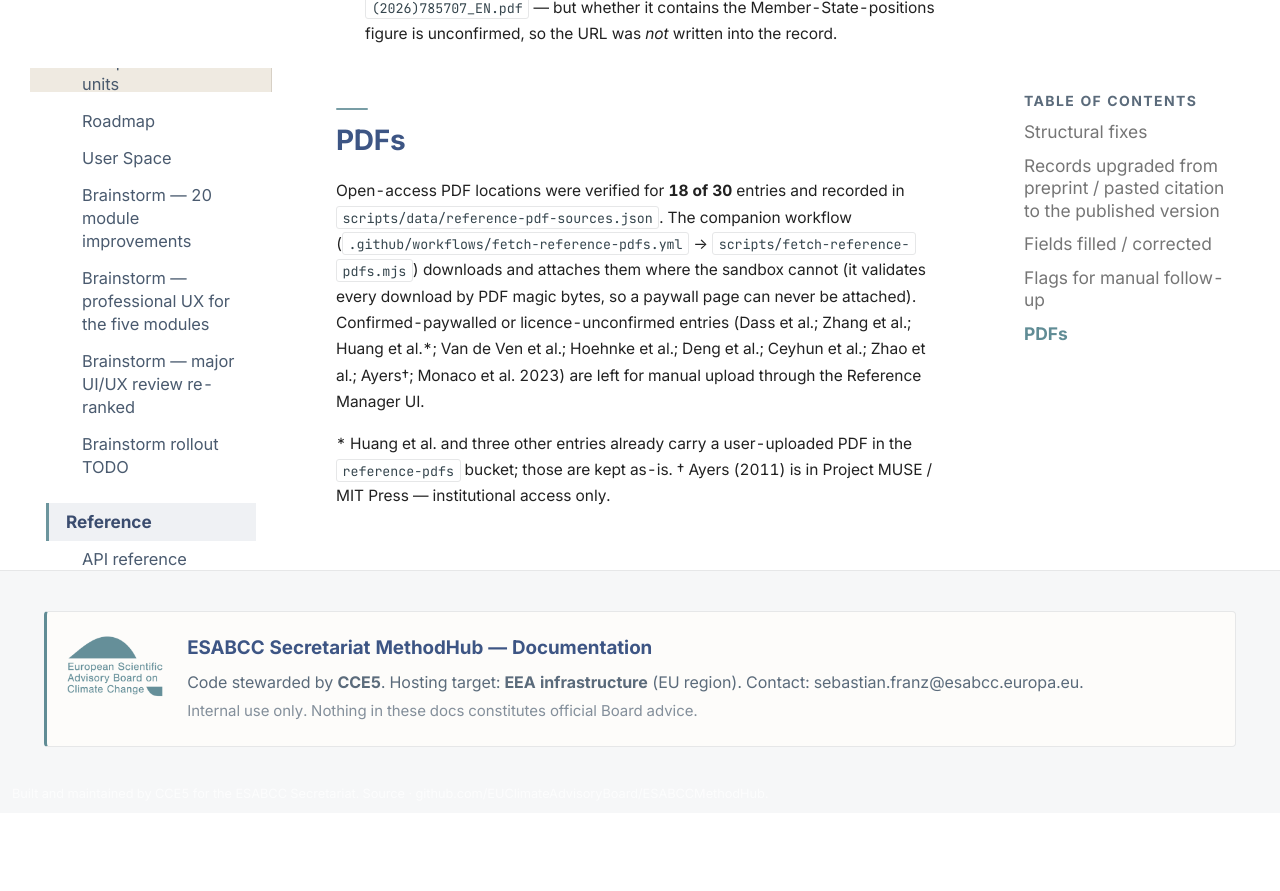
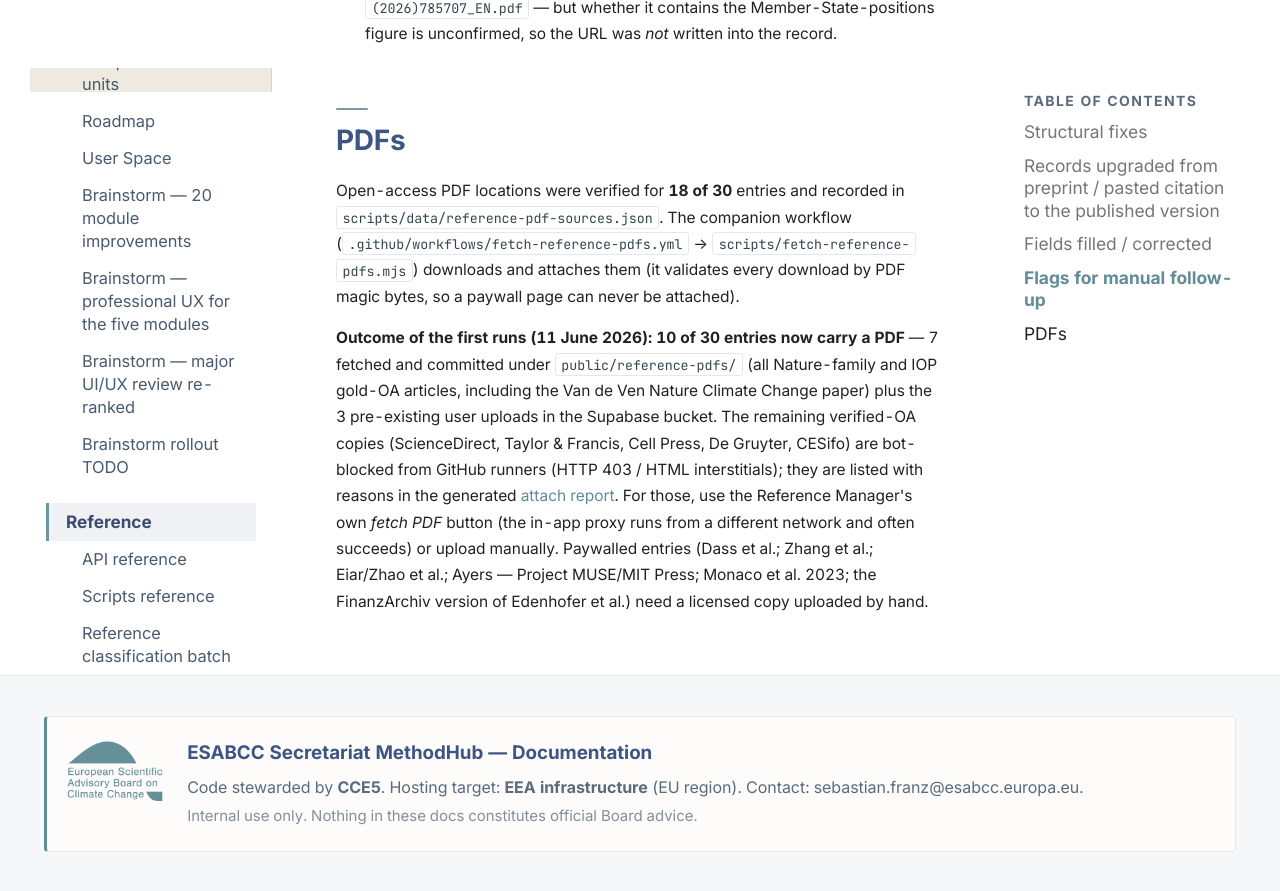
Before and after one commit to EUClimateAdvisoryBoard/ESABCCMethodHub, an MkDocs documentation site: the page built from docs/reference/reference-audit-2026-06.md, in a window 1280 px wide and 900 px high, scrolled down 4168 px. Shown: the top 891 px of the window. Built offline with MkDocs 1.6.1 and Material for MkDocs 9.7.7, drawn with Linux system fonts in a browser that asks for light colours; comment, search, counter and statistics services are not loaded; before the commit the page ends 4981 px from its top, so only the background shows below that.

Commit message:
docs(references): record actual PDF-attachment outcome in audit report
https://claude.ai/code/session_01FLHdLLehYZM1HHWXMkMupq

```diff
--- a/docs/reference/reference-audit-2026-06.md
+++ b/docs/reference/reference-audit-2026-06.md
@@ -82,14 +82,20 @@ al.) verified clean — no changes.
 Open-access PDF locations were verified for **18 of 30** entries and
 recorded in `scripts/data/reference-pdf-sources.json`. The companion
 workflow (`.github/workflows/fetch-reference-pdfs.yml` →
-`scripts/fetch-reference-pdfs.mjs`) downloads and attaches them where the
-sandbox cannot (it validates every download by PDF magic bytes, so a
-paywall page can never be attached). Confirmed-paywalled or
-licence-unconfirmed entries (Dass et al.; Zhang et al.; Huang et al.*;
-Van de Ven et al.; Hoehnke et al.; Deng et al.; Ceyhun et al.; Zhao et
-al.; Ayers†; Monaco et al. 2023) are left for manual upload through the
-Reference Manager UI.
+`scripts/fetch-reference-pdfs.mjs`) downloads and attaches them (it
+validates every download by PDF magic bytes, so a paywall page can never
+be attached).
 
-\* Huang et al. and three other entries already carry a user-uploaded PDF
-in the `reference-pdfs` bucket; those are kept as-is.
-† Ayers (2011) is in Project MUSE / MIT Press — institutional access only.
+**Outcome of the first runs (11 June 2026): 10 of 30 entries now carry a
+PDF** — 7 fetched and committed under `public/reference-pdfs/`
+(all Nature-family and IOP gold-OA articles, including the Van de Ven
+Nature Climate Change paper) plus the 3 pre-existing user uploads in the
+Supabase bucket. The remaining verified-OA copies (ScienceDirect, Taylor
+& Francis, Cell Press, De Gruyter, CESifo) are bot-blocked from GitHub
+runners (HTTP 403 / HTML interstitials); they are listed with reasons in
+the generated [attach report](reference-pdfs.md). For those, use the
+Reference Manager's own *fetch PDF* button (the in-app proxy runs from a
+different network and often succeeds) or upload manually. Paywalled
+entries (Dass et al.; Zhang et al.; Eiar/Zhao et al.; Ayers — Project
+MUSE/MIT Press; Monaco et al. 2023; the FinanzArchiv version of
+Edenhofer et al.) need a licensed copy uploaded by hand.
```
